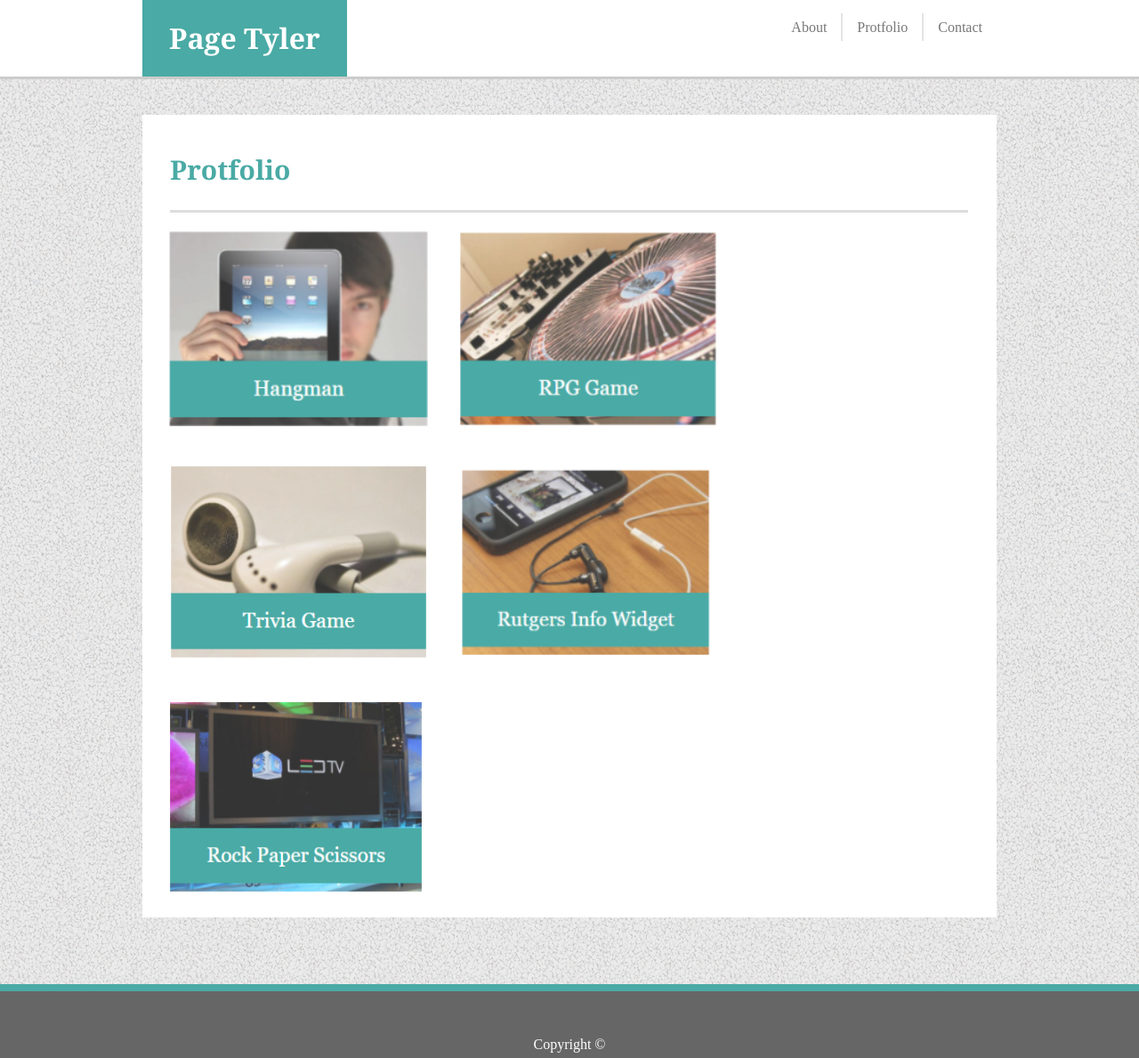
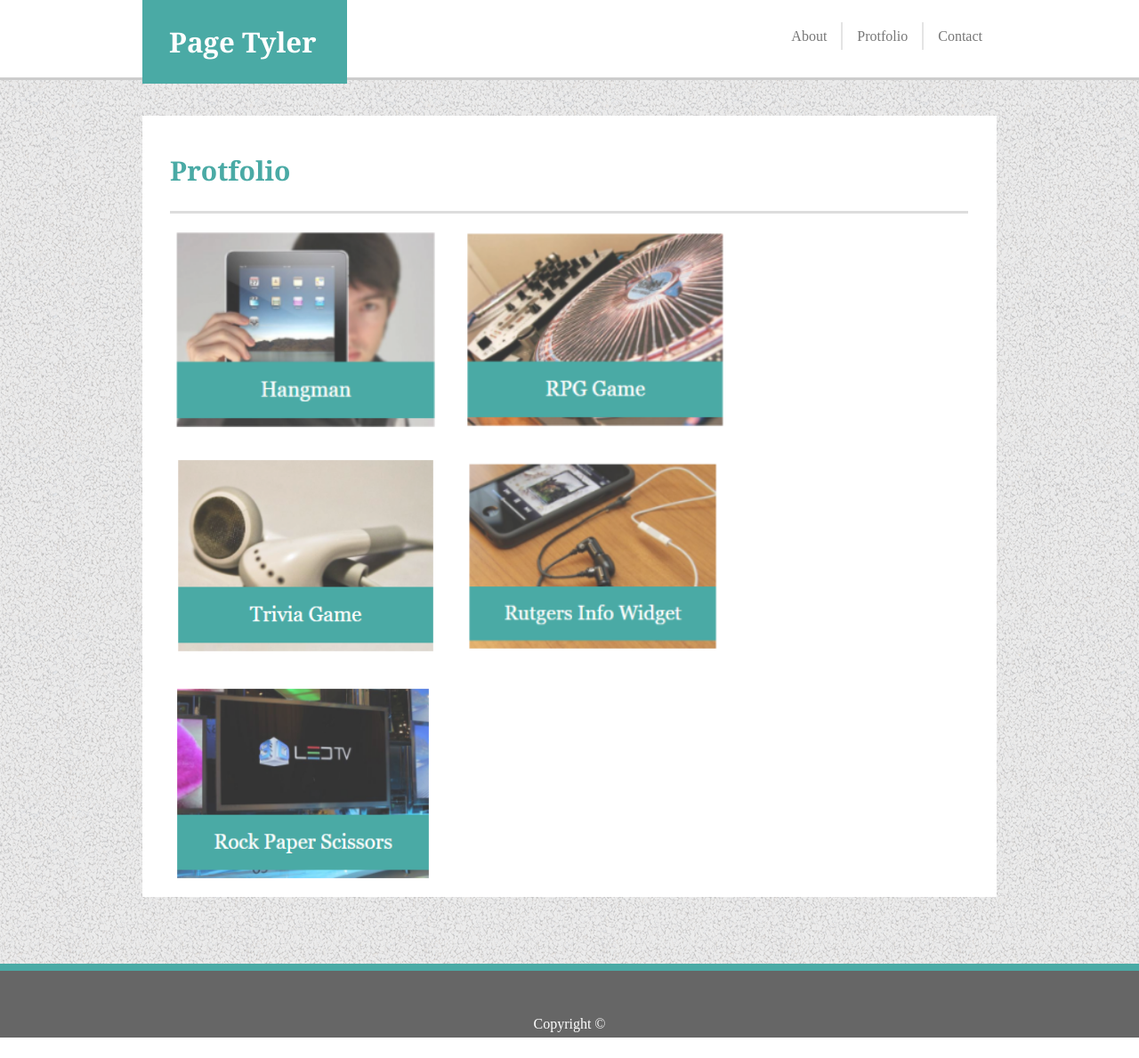
Before and after one commit to drthisguy/01-Portfolio-Custom-CSS, a plain HTML site: page protfolio.html in a window 1280 px wide. Shown: the whole page at 89% size. After the commit the page ends 1166 px from the top, so only its background shows below. Drawn offline with Linux system fonts and the light colour scheme.

Commit message:
final clean up, repair and push (hopefully)

```diff
--- a/assets/css/style.css
+++ b/assets/css/style.css
@@ -2,22 +2,29 @@
       background-image: url(../images/gravel.png);
       margin: 0px;
       display: flex; flex-direction: column; /*for the flex container*/
-      height: 100vh;  /*for the flex container*/
+      height: 100vh;  /*flex container*/
   }
 
   /* navigator */
-  .navbar {
+  nav {
     margin: 0;
     padding: 0;
+    height: 87px;
     width: 100%;
     background-color: white;
     border-bottom: 3px solid  #cccccc;
   }
 
+  /* unwanted empty space on top */
+  ul {
+      margin: 0;
+      padding: 0;
+  }
+
   li.link, li.contact {
       float: right;
       list-style-type: none;
-      padding-top: 15px;
+      padding-top: 25px;
       line-height: 1px;
   }
 
@@ -36,17 +43,18 @@
   li.contact a {
     display: block;
     color: #777777;
+    padding: 15px 16px;
     text-decoration: none;
-    padding: 15px 16px;
   }
 
   li.name {
       float: left;
       list-style-type: none;
-      margin-left: calc(calc(100% - 960px)/2); /*fix for screen resizes*/
+      margin-left: calc(calc(100% - 960px)/2); /*for screen resizes*/
       background-color: #4aaaa5;
       color: white;
-      padding-right: 30px;
+      width: 150pt;
+      font-size: 130%;
       padding-left: 30px;
       font-family: 'Georgia', Times, 'Times New Roman', serif;
   }
@@ -78,17 +86,16 @@
     padding: 16px;
   }
 
+  h2 {
+    text-align: left;
+    color: #4aaaa5;
+    font-size: 30px;
+    font-family: 'Georgia', Times, 'Times New Roman', serif;
+}
+
   .undrln {
       border-bottom: 3px solid #dddddd;
       margin-left: 15px;
-  }
-
-  h2 {
-      text-align: left;
-      color: #4aaaa5;
-      font-size: 30px;
-      background-color: rgba(#fff);
-      font-family: 'Georgia', Times, 'Times New Roman', serif;
   }
 
   /* index.html */
@@ -135,23 +142,23 @@
       margin: 0 0 30px 16px;
   }
 
-  /* portfolio.html */
+    /* portfolio.html */
+  img {
+    height: 220px; /*needed size for this layout.*/
+    width: auto;
+}
+
   #top, #middle, #bottom {
       float: left;
-      margin: 20px 20px 20px 12px;
+      margin: 20px 20px 12px;
   }
 
   #rpg, #widget {
       margin-left: 30px;
   }
 
-  img {
-      height: 220px; /*needed size for this layout.*/
-      width: auto;
-  }
-
     /* footer */
-  .footer {
+  footer {
       width: 100%;
       margin-top: 75px;
       height: 75px;
--- a/protfolio.html
+++ b/protfolio.html
@@ -8,8 +8,8 @@
 </head>
 
 <body>
-
-    <ul class="navbar">
+    <nav>
+        <ul>
 
             <li class="name">
                 <h1>Page Tyler</h1>
@@ -19,7 +19,7 @@
             <li class="link"><a href="">Protfolio</a></li>
             <li class="link"><a href="index.html">About</a></li>
         </ul>
-
+    </nav>
     <div class="flex-container">
 
         <section class="container">
@@ -42,9 +42,11 @@
         </section>
 
     </div>
-    <div class="footer">
+
+    <footer>
         <p class="copy">Copyright &copy;</p>
-    </div>
+    </footer>
+
 </body>
 
 </html>
```
Also changed, not shown: contact.html (+7 -5 lines), index.html (+6 -4 lines). Lines whose indentation alone changed are shown as unchanged.
